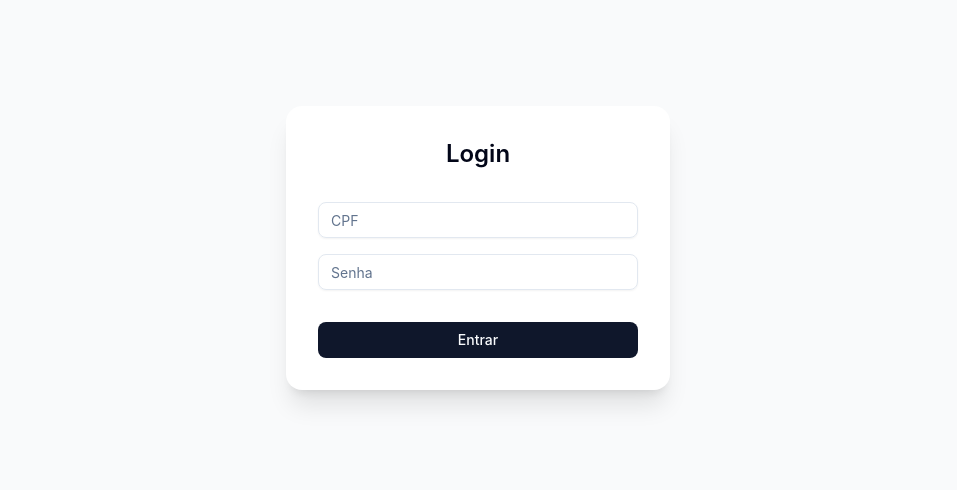
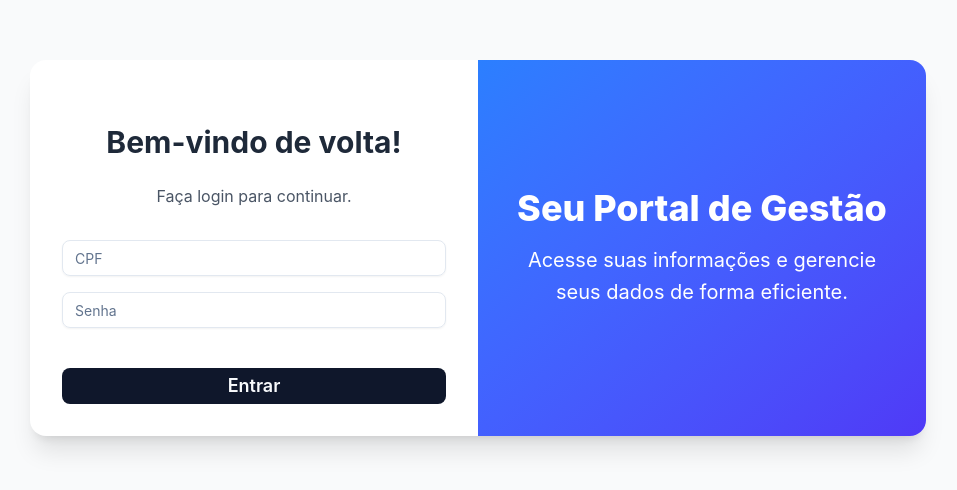
Before and after one commit to tiagostmg/frontend-library-stock, a Next.js app: page /auth/signin in a window 1280 px wide. Shown: the part 152-642 px from the top of the page, without its empty margins (162-1119 px from the left). Built offline with nearby package versions, Linux system fonts and the light colour scheme.

Commit message:
feat: Redesign sign-in page with a two-column layout and keyboard navigation, and remove profile action buttons.

```diff
--- a/app/(app)/profile/page.tsx
+++ b/app/(app)/profile/page.tsx
@@ -30,9 +30,9 @@ export default function ProfilePage() {
                 <UserCircle className="w-16 h-16" />
               </div>
             </div>
-            <button className="px-4 py-2 bg-zinc-900 dark:bg-zinc-100 text-white dark:text-zinc-900 rounded-lg text-sm font-medium hover:bg-zinc-800 dark:hover:bg-zinc-200 transition-colors">
+            {/* <button className="px-4 py-2 bg-zinc-900 dark:bg-zinc-100 text-white dark:text-zinc-900 rounded-lg text-sm font-medium hover:bg-zinc-800 dark:hover:bg-zinc-200 transition-colors">
               Editar Perfil
-            </button>
+            </button> */}
           </div>
 
           <div className="space-y-6">
@@ -67,7 +67,8 @@ export default function ProfilePage() {
                 <div className="space-y-2 text-sm">
                   <div className="flex justify-between items-center">
                     <span className="text-zinc-500">Senha</span>
-                    <button className="text-blue-600 hover:underline text-xs">Alterar senha</button>
+                    <span className="font-mono text-zinc-700 dark:text-zinc-300">••••••••</span>
+                    {/* <button className="text-blue-600 hover:underline text-xs">Alterar senha</button> */}
                   </div>
                   <div className="flex justify-between items-center">
                     <span className="text-zinc-500">Autenticação</span>
--- a/app/auth/signin/page.tsx
+++ b/app/auth/signin/page.tsx
@@ -25,21 +25,60 @@ export default function LoginPage() {
   }
 
   return (
-    <div className="min-h-screen flex items-center justify-center bg-gray-50">
-      <div className="w-full max-w-sm bg-white shadow-xl rounded-2xl p-8 flex flex-col gap-4">
+    <div className="min-h-screen flex items-center justify-center bg-gray-50 p-4">
+      <div className="w-full max-w-4xl bg-white shadow-xl rounded-2xl flex overflow-hidden">
+        {/* Left Column for Login Form */}
+        <div className="w-full md:w-1/2 p-8 flex flex-col gap-4 justify-center">
+          <h1 className="text-3xl font-bold text-center mb-2 mt-8 text-gray-800">
+            Bem-vindo de volta!
+          </h1>
+          <p className="text-center text-gray-600 mb-4">
+            Faça login para continuar.
+          </p>
+          <Input
+            placeholder="CPF"
+            onChange={(e) => setCpf(e.target.value)}
+            className="p-3 text-lg"
+            onKeyDown={(e) => {
+              if (e.key === "Enter") {
+                e.preventDefault();
+                document.getElementById("password-input")?.focus();
+              }
+            }}
+          />
 
-        <h1 className="text-2xl font-semibold text-center mb-4">
-          Login
-        </h1>
+          <Input
+            id="password-input"
+            type="password"
+            placeholder="Senha"
+            onChange={(e) => setPassword(e.target.value)}
+            className="p-3 text-lg"
+            onKeyDown={(e) => {
+              if (e.key === "Enter") {
+                e.preventDefault();
+                handleLogin();
+              }
+            }}
+          />
 
-        <Input placeholder="CPF" onChange={(e) => setCpf(e.target.value)} />
+          <Button className="w-full mt-6 py-3 text-lg font-semibold cursor-pointer" onClick={handleLogin}>
+            Entrar
+          </Button>
 
-        <Input type="password" placeholder="Senha" onChange={(e) => setPassword(e.target.value)} />
+          {/* <p className="text-center text-sm text-gray-500 mt-4">
+            Não tem uma conta? <a href="#" className="text-blue-600 hover:underline">Registre-se</a>
+          </p> */}
+        </div>
 
-        <Button className="w-full mt-4" onClick={handleLogin}>
-          Entrar
-        </Button>
-
+        {/* Right Column for Visual (hidden on small screens) */}
+        <div className="hidden md:flex md:w-1/2 bg-gradient-to-br from-blue-500 to-indigo-600 items-center justify-center p-8">
+          <div className="text-white text-center">
+            <h2 className="text-4xl font-extrabold mb-4">Seu Portal de Gestão</h2>
+            <p className="text-xl leading-relaxed">
+              Acesse suas informações e gerencie seus dados de forma eficiente.
+            </p>
+          </div>
+        </div>
       </div>
     </div>
   );
```
